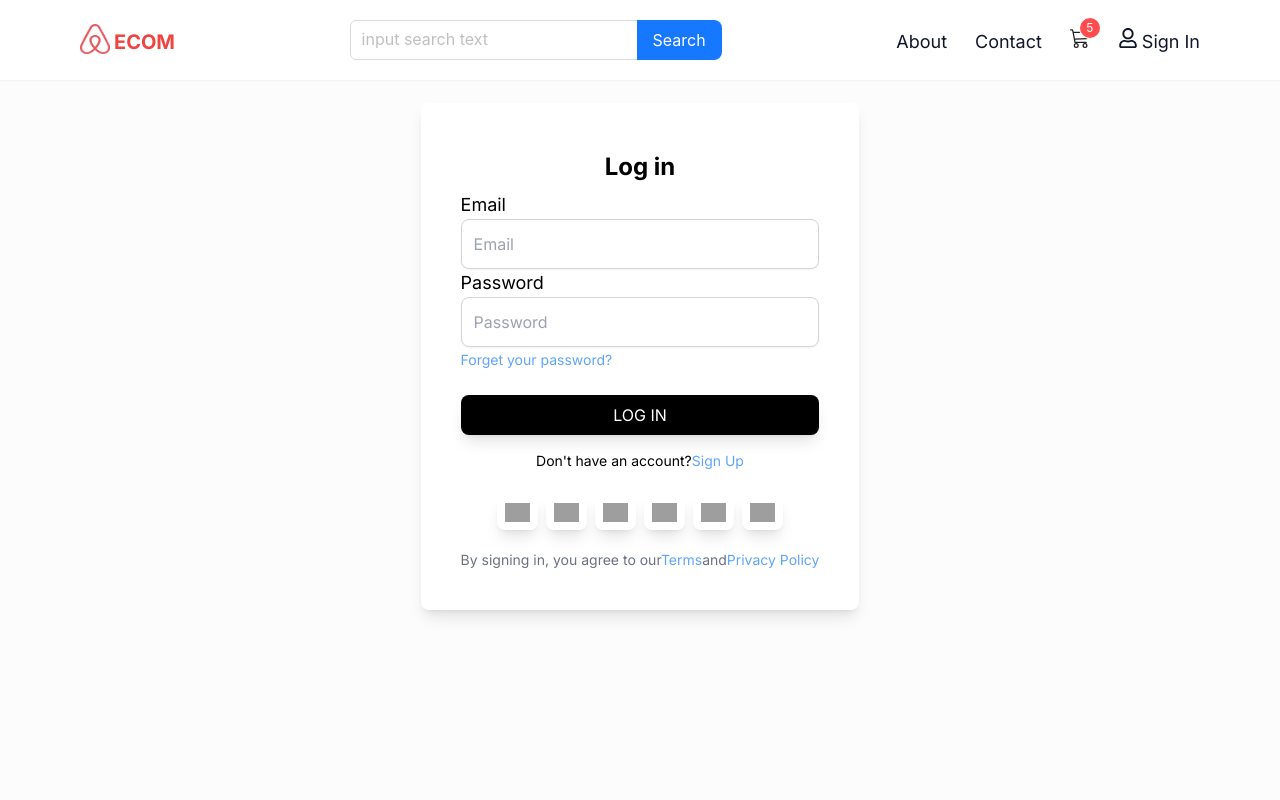
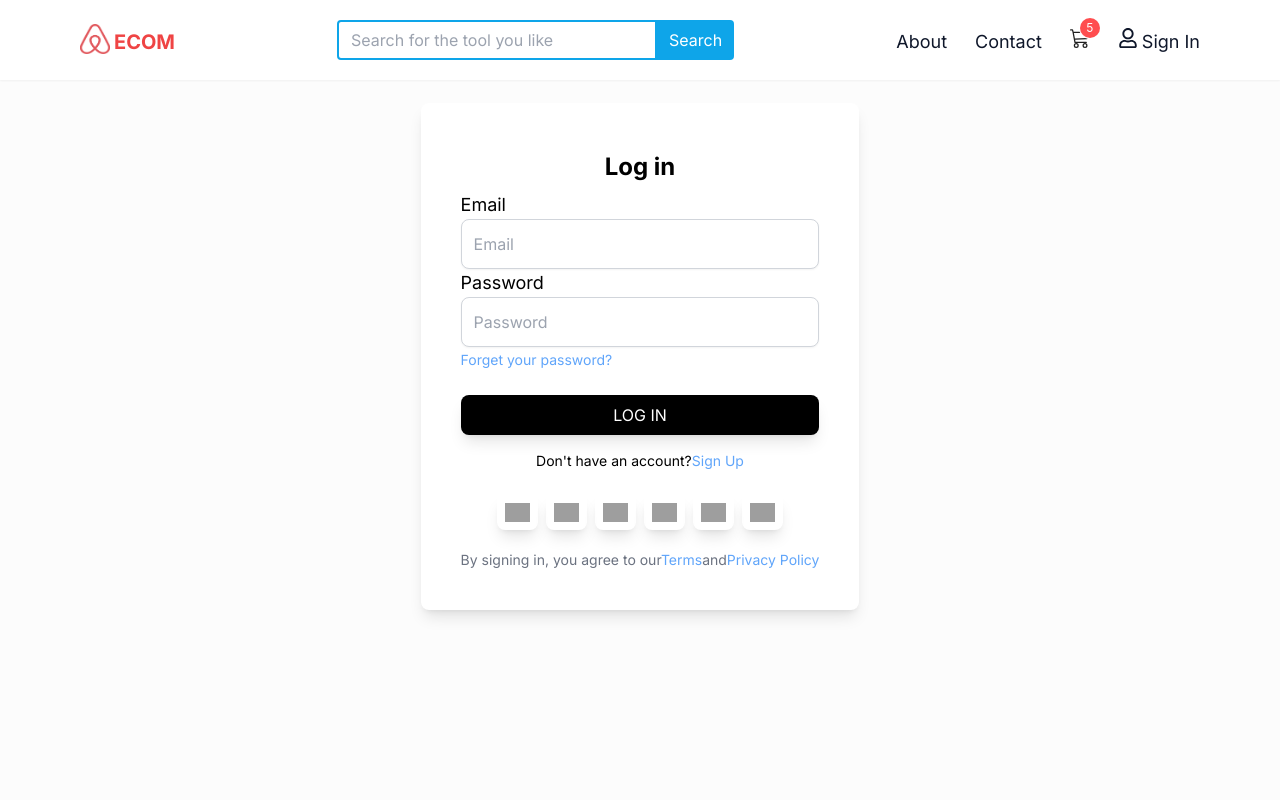
Before and after one commit to MAHBUB0177/fullstackeccomarce, a Next.js app: page /auth in a window 1280 px wide. Shown: the top 800 px of the page. Built offline with nearby package versions, Linux system fonts and the light colour scheme; grey boxes are pictures that could not be loaded.

Commit message:
interceptor added

```diff
--- a/app/(authintication)/auth/page.tsx
+++ b/app/(authintication)/auth/page.tsx
@@ -1,4 +1,5 @@
 'use client'
+import { LoginUser } from '@/service/allApi';
 import { message } from 'antd';
 import axios from 'axios';
 import Link from 'next/link';
@@ -25,9 +26,8 @@ const Login = () => {
      if(loginData?.email ==='' || loginData?.password === ''){
        return message.error('User Name Or Password Missing')
      }
-     await axios.post('http://localhost:500/api/user/login', payload, {
 
-     })
+    await LoginUser(payload)
        .then(response => {
          if (response?.data) {
           console.log(response?.data,'+++++++++++++')
--- a/app/(authintication)/signup/page.tsx
+++ b/app/(authintication)/signup/page.tsx
@@ -1,4 +1,5 @@
 'use client'
+import { RegisterUser } from '@/service/allApi'
 import { message } from 'antd'
 import axios from 'axios'
 import Link from 'next/link'
@@ -37,9 +38,7 @@ const SignUp = () => {
       password:usrData?.password,
     }
 
-    await axios.post('http://localhost:500/api/user/register', payload, {
-
-    })
+    RegisterUser(payload)
       .then(response => {
         if (response?.data) {
          console.log(response?.data,'+++++++++++++')
--- a/components/landingPage/bannerSlider.tsx
+++ b/components/landingPage/bannerSlider.tsx
@@ -18,7 +18,7 @@ const BannerSlider = () => {
         // dots: true,
         autoplay: true,
         infinite: true,
-        speed: 400,
+        speed: 500,
         slidesToShow: 1,
         slidesToScroll: 1,
         arrows: false,
--- a/components/layout/rootHeader.tsx
+++ b/components/layout/rootHeader.tsx
@@ -9,25 +9,13 @@ import Link from 'next/link';
 import { Badge, Input, Space } from 'antd';
 import type { SearchProps } from 'antd/es/input/Search';
 import { title } from 'process';
-
-
-
-
-
-let beforeList = [
-  { title: 'About', path: '/', icon: null },
-  { title: 'Contact', path: '/', icon: null },
-  { title: '', path: '/', icon: BsCart3 },
-  { title: 'Sign In', path: '/auth', icon: FaRegUser },
-]
-
+import { SketchOutlined } from "@ant-design/icons";
 
 
 export interface UserType {
   email: string;
   name: string;
 }
-
 export interface AuthDataType {
   accessToken: string;
   refreshToken: string;
@@ -73,6 +61,13 @@ const Rootheader = () => {
     }
   };
 
+  const[searchTerm,setSearchterm]=useState('')
+  const handelSubmit=async(e:any)=>{
+    e.preventDefault()
+    // console.log(searchTerm,'searchTerm++++++++++++++')
+
+  }
+
   return (
     <div className='bg-primary  w-full z-50 fixed shadow-sm p-5 px-4 lg:px-20'>
       <div className='flex justify-between items-center'>
@@ -87,14 +82,16 @@ const Rootheader = () => {
           </div>
         </Link>
 
-        <div className="">
-        <Search
-      placeholder="input search text"
-      allowClear
-      enterButton="Search"
-      size="large"
-      onSearch={onSearch}
-    />
+        <div className="flex justify-start">
+          <form className="flex flex-col md:flex-row gap-3" onSubmit={handelSubmit}>
+            <div className="flex">
+                <input type="text" placeholder="Search for the tool you like"
+              className="w-full md:w-80 px-3 h-10 rounded-l border-2 border-sky-500 focus:outline-none focus:border-sky-500"
+              onChange={(e)=>setSearchterm(e.target.value)}
+              />
+                <button type="submit" className="bg-sky-500 text-white rounded-r px-2 md:px-3 py-0 md:py-1">Search</button>
+            </div>
+        </form>
         </div>
 
         <div className="flex justify-start gap-7 pt-1 ">
@@ -151,8 +148,24 @@ const Rootheader = () => {
           className="bg-primary shadow-md rounded-md h-auto w-[40%] md:w-[25%] lg:w-[15%] fixed right-10 top-20 px-4 border-[1px] border-slate-200"
           style={{ zIndex: 1000 }}
         >
+          <div className='flex justify-start gap-2'>
+          <p className="mt-5 flex justify-center items-center cursor-pointer text-normal h-[25px] w-[25px] font-semibold rounded-full bg-black text-white"
+                  onClick={()=>setShow(!show)}>
+                    {authData?.user?.name?.charAt(0).toUpperCase()}
+                  </p>
+                  <p className='pt-5'> {authData?.user?.name}</p>
+
+            </div>
+
+            <div className='flex justify-start gap-2  border-2 border-orange-300 mt-3 rounded-md p-2 bg-orange-100'>
+            <SketchOutlined
+          className="h-[30px] w-[30px]  text-orange-400"
+          style={{ fontSize: "200%" }}
+        />
+              <p className='text-orange-400'>0 points</p>
 
 
+              </div>
 
             {menuList.map((item, i) => (
             <Link href={item?.path} key={i}>
--- /dev/null
+++ b/service/allApi.tsx
@@ -0,0 +1,16 @@
+// import axiosInstance from "@/service/index";
+
+import axiosInstance from ".";
+
+export const s3URL =
+  "https://fstuploaddocument.s3.ap-southeast-1.amazonaws.com/";
+
+export const RegisterUser = (payload:any) => {
+  let url = `http://localhost:500/api/user/register`;
+  return axiosInstance.post(url,payload);
+};
+
+export const LoginUser = (payload:any) => {
+    let url = `api/user/login`;
+    return axiosInstance.post(url,payload);
+  };
--- /dev/null
+++ b/service/index.tsx
@@ -0,0 +1,34 @@
+import axios from "axios";
+import { useState } from "react";
+
+
+export interface UserType {
+    email: string;
+    name: string;
+  }
+  export interface AuthDataType {
+    accessToken: string;
+    refreshToken: string;
+    user: UserType;
+  }
+const axiosInstance = axios.create();
+axiosInstance.defaults.baseURL = `${process.env.SERVER}`;
+// const [authData, setAuthData] = useState<AuthDataType | null>();
+axiosInstance.interceptors.request.use(async (config) => {
+    let authData
+    // console.log(authData,'authData++++++++++++')
+    if (typeof window !== 'undefined') {
+
+        const storedAuthData = localStorage.getItem('authdata');
+        if (storedAuthData) {
+        //   setAuthData(JSON.parse(storedAuthData));
+          authData=JSON.parse(storedAuthData)
+        }
+      }
+  if (authData) {
+    config.headers.Authorization = `Bearer ${authData?.accessToken}`;
+  }
+  return config;
+});
+
+export default axiosInstance;
```
Also changed, not shown: components/productPage/product.tsx (+76 -36 lines), 1 other file (tests, documents, lock files or other folders).
